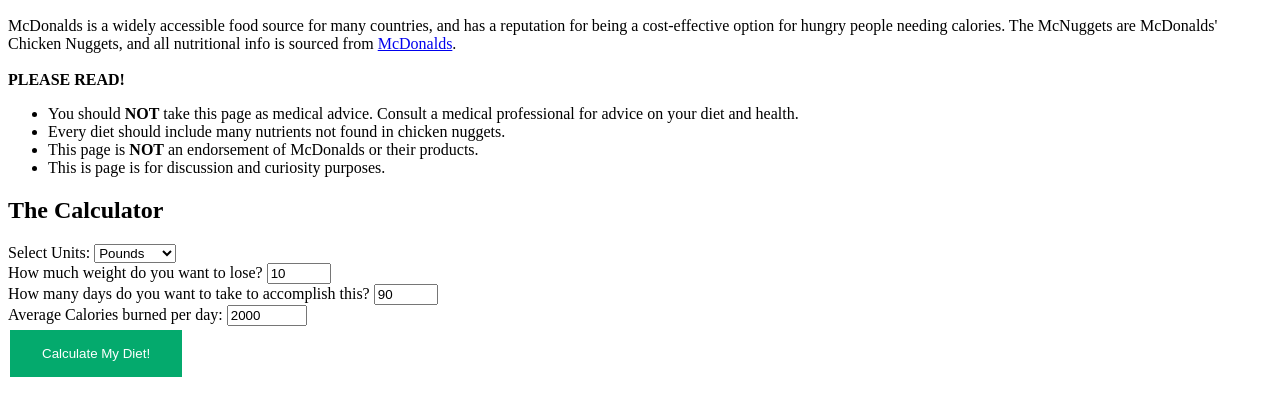
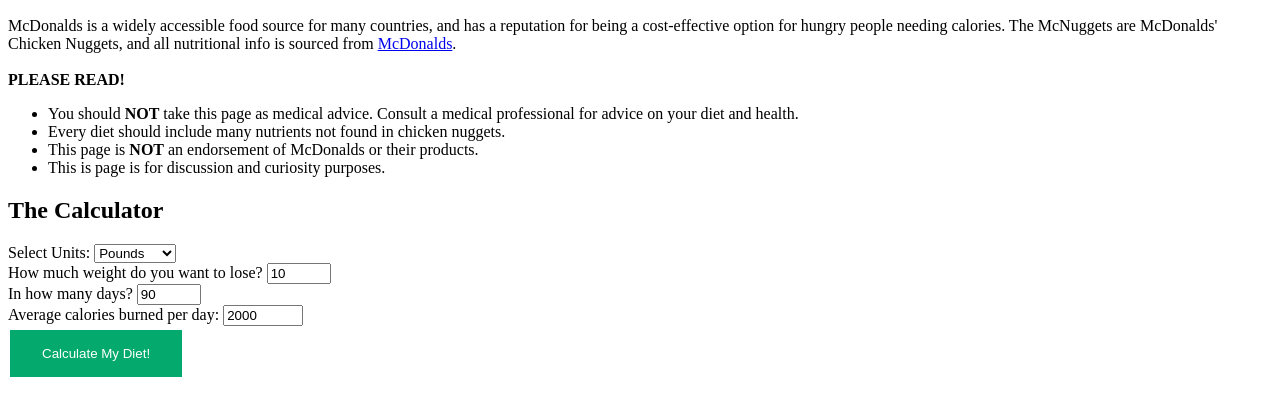
Before and after one commit to jrossner/mcnugget-diet, a plain HTML site: page index.html in a window 1280 px wide. Shown: the part 110-526 px from the top of the page. Drawn offline with Linux system fonts and the light colour scheme.

Commit message:
Update index.html

```diff
--- a/index.html
+++ b/index.html
@@ -51,10 +51,10 @@
         <label for="tolose">How much weight do you want to lose?</label>
         <input type="number" id="tolose" name="tolose" min="1" max="200" step="1" value="10">
         <br>
-        <label for="days">How many days do you want to take to accomplish this?</label>
+        <label for="days">In how many days?</label>
         <input type="number" id="days" name="days" min="1" max="730" step="1" value="90">
         <br>
-        <label for="basal">Average Calories burned per day:</label>
+        <label for="basal">Average calories burned per day:</label>
         <input type="number" id="basal" name="basal" min="1000" max="10000" step="10" value="2000">
         <br>
         <input type="submit" value="Calculate My Diet!">
```
